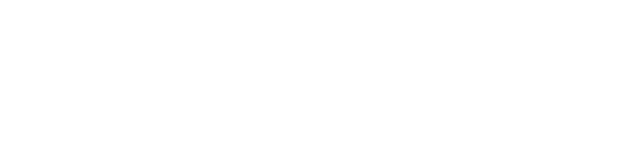
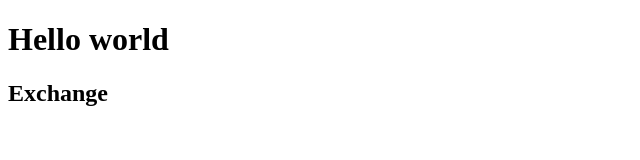
Before and after one commit to SobolJa/Git-example, a plain HTML site: page index.html in a window 1280 px wide. Shown: the whole page, without its empty margins (0-640 px from the left). Drawn offline with Linux system fonts and the light colour scheme.

Commit message:
add-header

```diff
--- a/index.html
+++ b/index.html
@@ -9,6 +9,8 @@
 </head>
 
 <body>
+    <h1>Hello world</h1>
+    <h2>Exchange</h2>
 
 </body>
 
```
